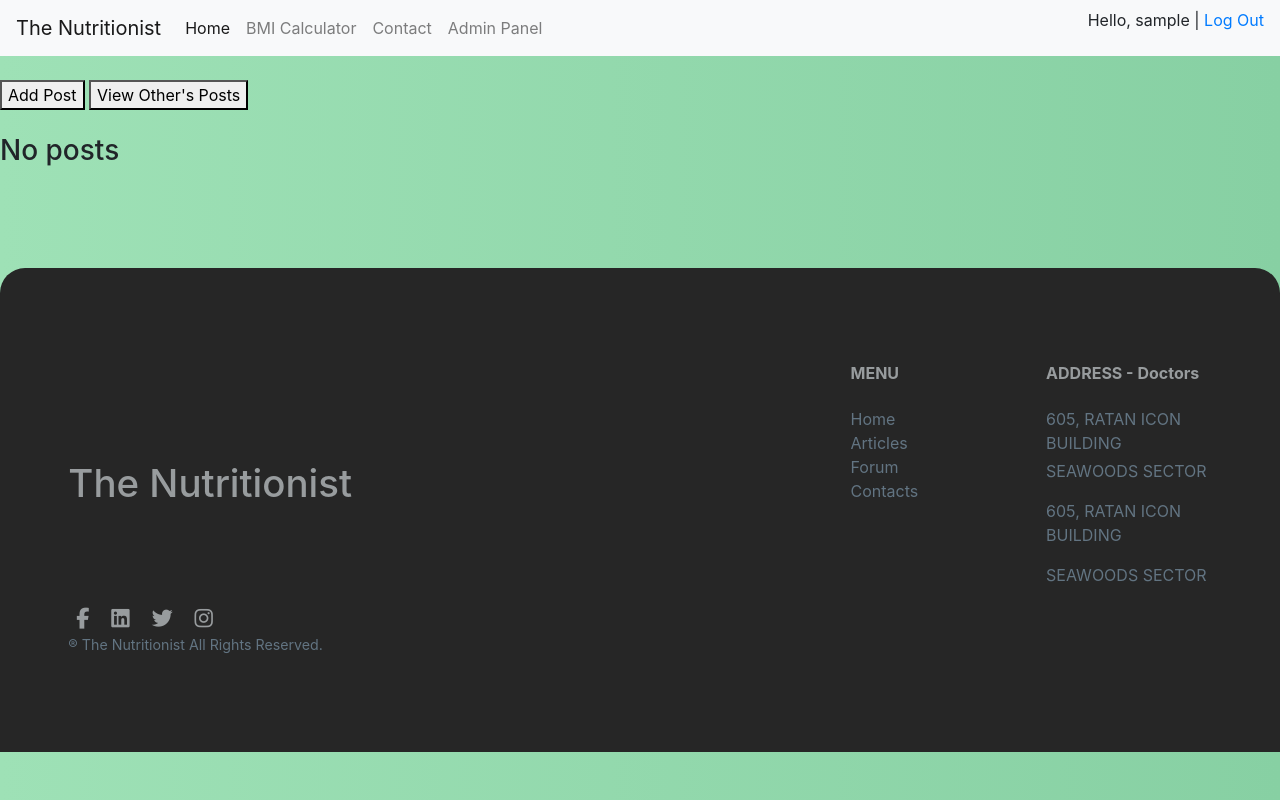
After one commit to michal-sitarz2/WeightLossWeb, a Django app: page /blog/userPosts/ in a window 1280 px wide. The commit adds this page. Run offline with Django 3.2, Linux system fonts and the light colour scheme; the visitor is signed in with stand-in values (Sample User, id 1); data that the repository does not hold is empty; some libraries are stand-ins or nearby versions.

Commit message:
Implementing a very basic Blog function that allows users to post and view other user's posts; as well as their own (with option to delete).

```diff
--- a/src/WeightLoss/urls.py
+++ b/src/WeightLoss/urls.py
@@ -21,6 +21,7 @@ from progress.views import progress_form_view, UpdateProgressView
 from recipes.views import spoonacular_api_search_view, spoonacular_api_search_form, view_recipe
 from diets.views import set_preferences_form
 from meals.views import choose_meals_view, delete_meal
+from posts.views import blog_post_view, blog_post_add, blog_post_view_user, blog_delete_post
 
 
 urlpatterns = [
@@ -40,5 +41,9 @@ urlpatterns = [
     path('account/dashboard/<int:pk>/set_preferences', set_preferences_form, name="set_dietary_preferences"),
     path('account/dashboard/<int:pk>/view_recipe_recommendations', choose_meals_view, name="view_recipe_recommendations"),
     path('recipe/<int:recipe_id>', view_recipe, name='recipe_view'),
-    path('meal/delete/<int:recipe_id>/<int:day>/<int:month>/<int:year>', delete_meal, name='delete_meal')
+    path('meal/delete/<int:recipe_id>/<int:day>/<int:month>/<int:year>', delete_meal, name='delete_meal'),
+    path('blog', blog_post_view, name='blog_post_board'),
+    path('blog/add', blog_post_add, name='blog_post_add'),
+    path('blog/userPosts/', blog_post_view_user, name='user_posts'),
+    path('post/delete/<int:pk>', blog_delete_post, name='delete_post')
 ]
--- a/src/meals/templates/meals/list_recipes.html
+++ b/src/meals/templates/meals/list_recipes.html
@@ -29,7 +29,6 @@
                 function confirmDelete(id, day, month, year) {
                     if (confirm("Have you completed this meal? If yes it will be deleted!")) {
                         url = "/meal/delete/" + id + "/" + day + "/" + month + "/" + year
-                        alert(url)
                         location.replace(url)
                     }
                 }
--- a/src/pages/tests.py
+++ b/src/pages/tests.py
@@ -9,13 +9,13 @@ class BMITestCase(TestCase):
         self.assertEqual(calculate_BMI(weight,height), bmi_calculated)
 
     # Testing if error is indicated when height is negative
-    def test_calculate_BMI_negative_1(self):
+    def test_calculate_BMI_negative_height(self):
         height = -10
         weight = 85
         self.assertEqual(calculate_BMI(weight,height), -1)
 
     # Testing if error is indicated when weight is negative
-    def test_calculate_BMI_negative_2(self):
+    def test_calculate_BMI_negative_weight(self):
         height = 1.5
         weight = -10
         self.assertEqual(calculate_BMI(weight,height), -1)
--- /dev/null
+++ b/src/posts/templates/posts/blog_post_user.html
@@ -0,0 +1,39 @@
+{% extends 'base.html' %}
+
+{% block content %}
+
+<br>
+<a href="/blog/add"><button>Add Post</button></a>
+<a href="/blog"><button>View Other's Posts</button></a>
+<br>
+<br>
+<script>
+    function confirmDelete(id) {
+        if (confirm("Do you want to delete this post?")) {
+            url = "/post/delete/" + id
+            location.replace(url)
+        }
+    }
+</script>
+
+<div>
+{% if posts %}
+    {% for post in posts %}
+        <div>
+            <h4>{{ post.title }}</h4>
+            <p>Date: {{ post.date.date }}</p>
+            <p> {{ post.content }}</p>
+            <button onclick="confirmDelete({{post.id}})">Delete Post</button>
+        </div>
+        <hr>
+        <br>
+    {% endfor %}
+{% else %}
+    <h3>No posts</h3>
+{% endif %}
+</div>
+
+
+
+
+{% endblock %}
--- a/src/posts/views.py
+++ b/src/posts/views.py
@@ -1,3 +1,61 @@
-from django.shortcuts import render
+from django.shortcuts import render, redirect
+from django.contrib import messages
+from .models import Post
+from .forms import PostsForm
+from django.db.models import Q
 
-# Create your views here.
+def blog_delete_post(request, pk):
+    try:
+        post = Post.objects.get(id=pk)
+        post.delete()
+    except Exception as e:
+        messages.error(request, 'Please delete a valid post')
+        return redirect('/blog')
+
+    return redirect('/blog/userPosts/')
+
+
+def blog_post_view_user(request):
+    if (not request.user.is_authenticated):
+        messages.error(request, 'Please log in to access the Blog')
+        return redirect('/')
+
+    context = {}
+    context['posts'] = Post.objects.all().order_by('-date').filter(user=request.user)
+
+    return render(request, "posts/blog_post_user.html", context)
+
+def blog_post_view(request):
+    if(not request.user.is_authenticated):
+        messages.error(request, 'Please log in to access the Blog')
+        return redirect('/')
+
+    context = {}
+    context['posts'] = Post.objects.all().order_by('-date').filter(~Q(user=request.user))
+
+    return render(request, "posts/blog_post.html", context)
+
+
+
+def blog_post_add(request):
+    if (not request.user.is_authenticated):
+        messages.error(request, 'Please log in to access the Blog')
+        return redirect('/')
+
+    user = request.user
+    context = {}
+
+    if request.POST:
+        form = PostsForm(request.POST, user=user)
+
+        if (form.is_valid()):
+            form.save()
+            return redirect('blog_post_board')
+        else:
+            context['posts_form'] = form
+
+    else:
+        form = PostsForm(request.POST, user=user)
+        context['posts_form'] = form
+
+    return render(request, 'posts/blog_make_post.html', context)
--- a/src/progress/forms.py
+++ b/src/progress/forms.py
@@ -1,8 +1,5 @@
 from django import forms
-from django.contrib.auth import authenticate
-
 from .models import Progress
-from account.models import Account
 
 class InitialProgressForm(forms.ModelForm):
     def __init__(self, *args, **kwargs):
--- a/src/progress/templates/progress/progress_form.html
+++ b/src/progress/templates/progress/progress_form.html
@@ -3,6 +3,7 @@
 
 
 <!---
+# TODO
 ADD a table of bmi ranges, allows users to know
 what BMI they might want to aim for!
 
```
Also changed, not shown: src/posts/forms.py (added, +23 -0 lines), src/posts/models.py (+12 -2 lines), src/posts/templates/posts/blog_make_post.html (added, +26 -0 lines), src/posts/templates/posts/blog_post.html (added, +27 -0 lines), src/posts/migrations/0002_post_anonimity.py (added).
